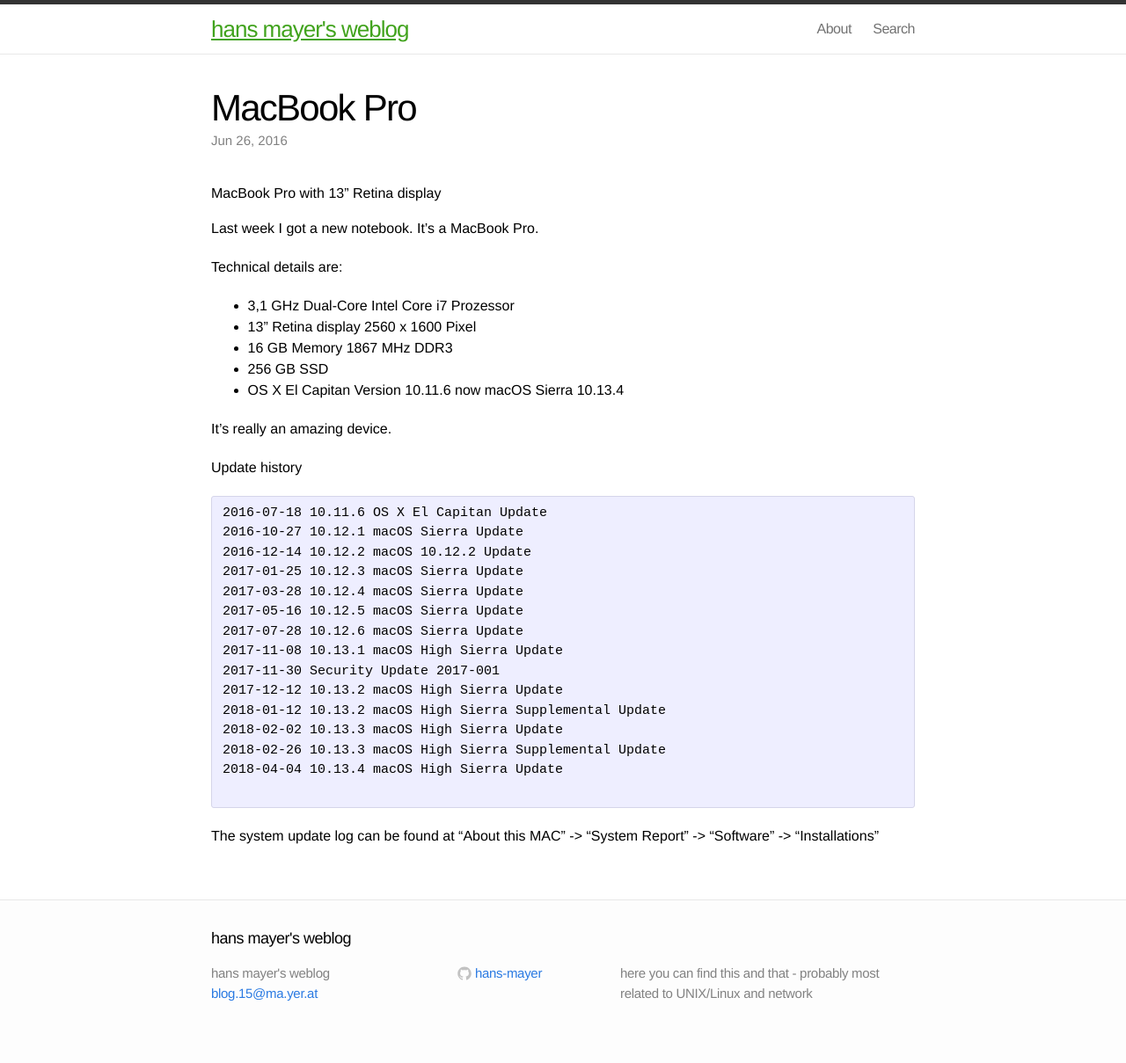
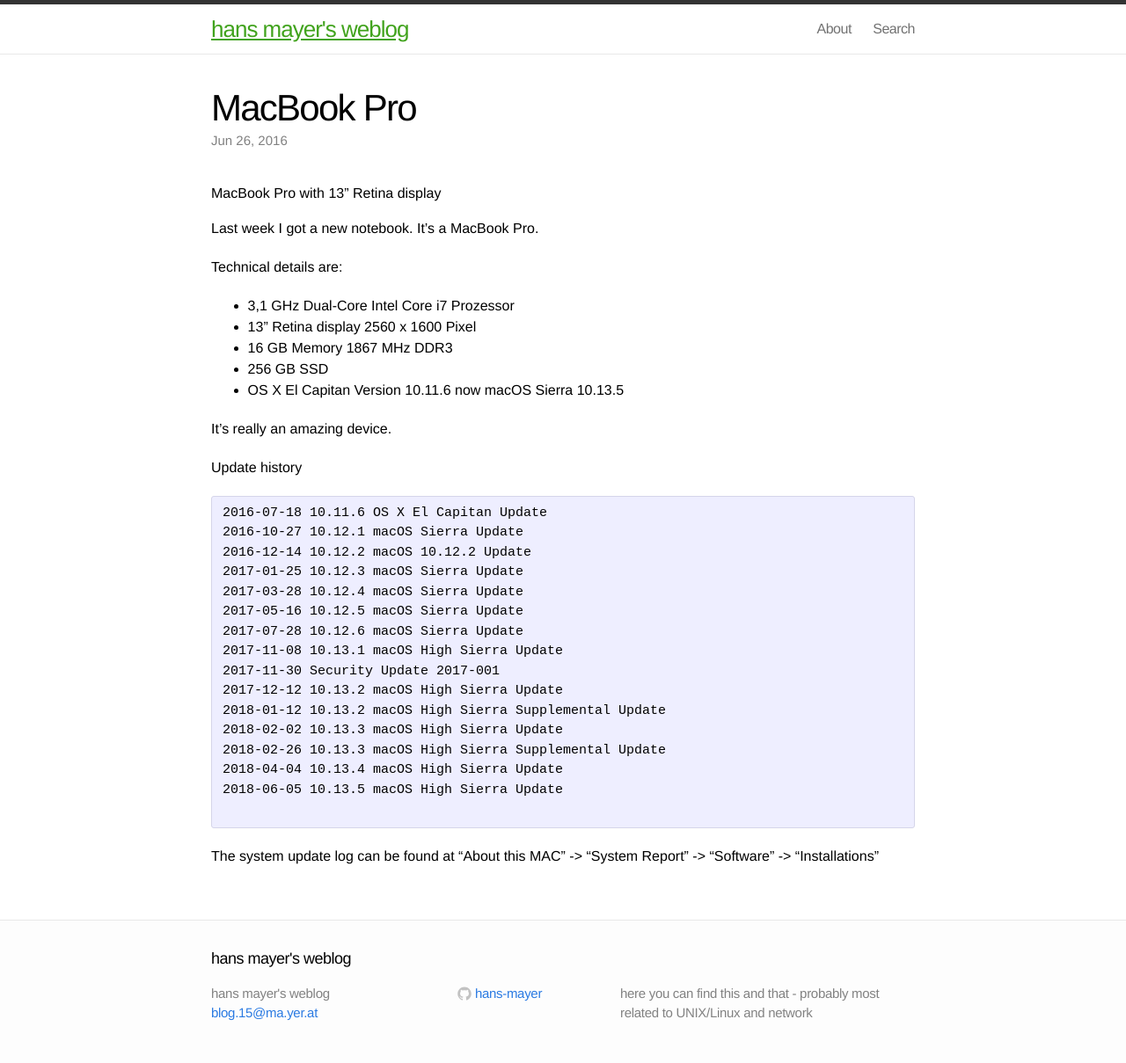
Before and after one commit to hans-mayer/blog, a Jekyll site: the page built from _posts/2016-06-26-MacBookPro.markdown, in a window 1280 px wide. Shown: the whole page at 88% size. Built offline with Jekyll 4.4.1, drawn with Linux system fonts in a browser that asks for light colours; before the commit the page ends 1186 px from its top, so only the background shows below that.

Commit message:
MacBookPro 10.13.5 macOS High Sierra Update

```diff
--- a/_posts/2016-06-26-MacBookPro.markdown
+++ b/_posts/2016-06-26-MacBookPro.markdown
@@ -15,7 +15,7 @@
 * 13" Retina display 2560 x 1600 Pixel
 * 16 GB Memory 1867 MHz DDR3
 * 256 GB SSD
-* OS X El Capitan Version 10.11.6 now macOS Sierra 10.13.4
+* OS X El Capitan Version 10.11.6 now macOS Sierra 10.13.5
 
 It's really an amazing device.
 
@@ -37,6 +37,7 @@
 2018-02-02 10.13.3 macOS High Sierra Update
 2018-02-26 10.13.3 macOS High Sierra Supplemental Update
 2018-04-04 10.13.4 macOS High Sierra Update
+2018-06-05 10.13.5 macOS High Sierra Update
 
 </pre>
 
```
